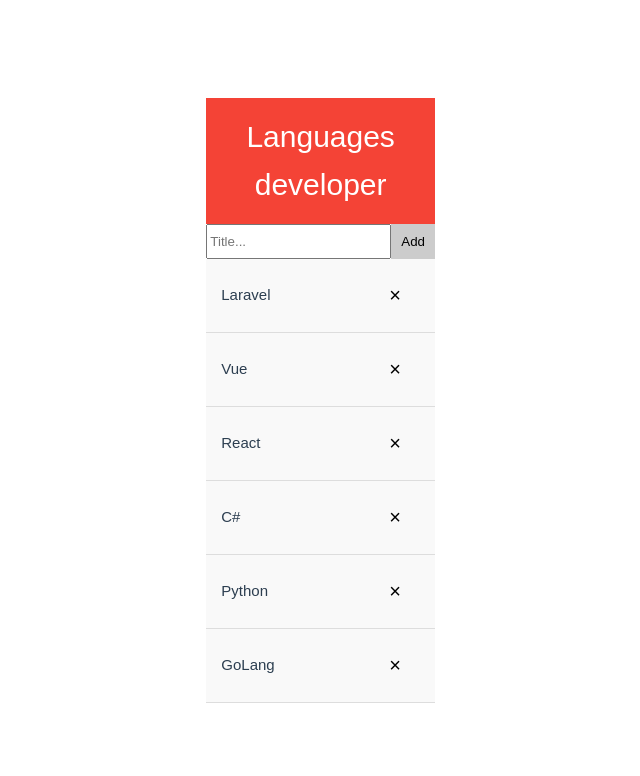
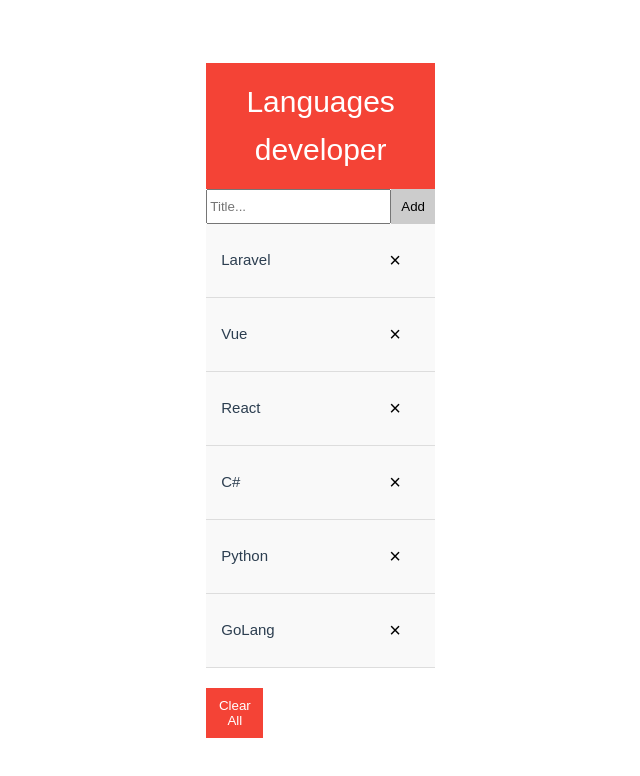
Before and after one commit to dothanhbinh41/back-to-basic-vue3, a Vue app: page /todo-list in a window 1280 px wide. Shown: the top 776 px of the page, without its empty margins (373-1013 px from the left). Built offline with nearby package versions, Linux system fonts and the light colour scheme.

Commit message:
Update ToDoList.vue

```diff
--- a/src/views/ToDoList.vue
+++ b/src/views/ToDoList.vue
@@ -12,6 +12,7 @@
         <button @click="removeTodo(index)">×</button>
       </li>
     </ul>
+    <button @click="clearTodos" style="margin-top: 20px; padding: 10px; background-color: #f44336; color: white; border: none; cursor: pointer;">Clear All</button>
   </div>
 </template>
 
@@ -30,6 +31,10 @@
       {text: 'GoLang', completed: false}
     ]);
 
+    const clearTodos = () => {
+      todos.value = []; // Xóa tất cả các mục trong danh sách
+    };
+
     function addTodo() {
       if (newTodo.value.trim() === '') return;
       todos.value.push({text: newTodo.value, completed: false});
@@ -47,6 +52,7 @@
     return {
       newTodo,
       todos,
+      clearTodos,
       addTodo,
       removeTodo,
       toggleComplete
```
